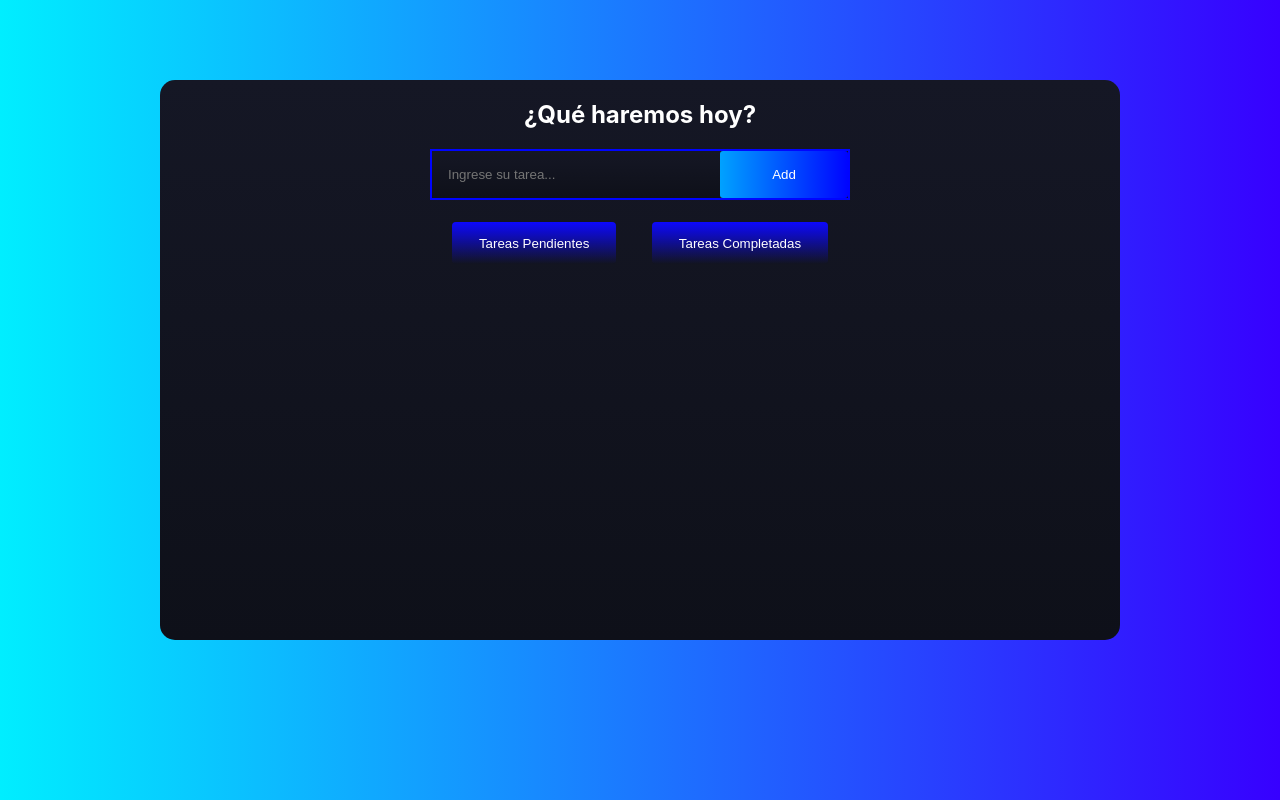
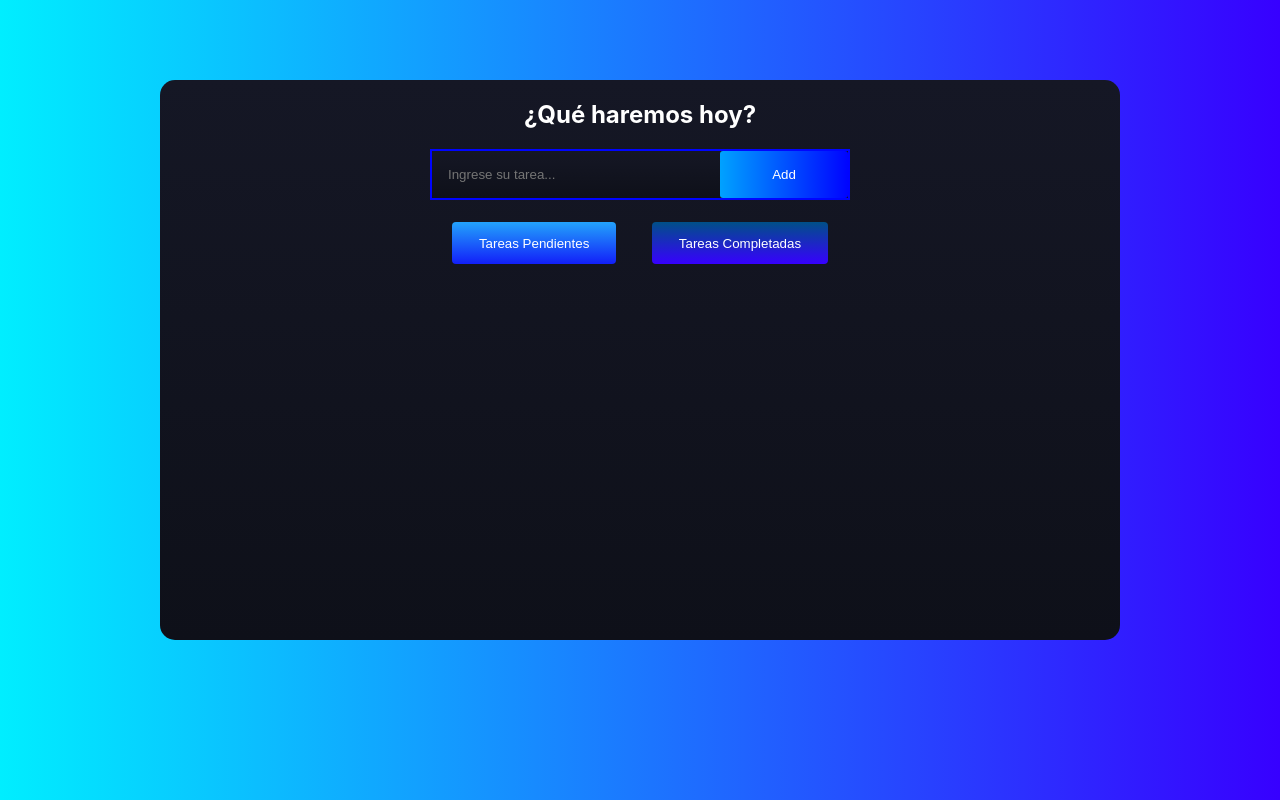
Before and after one commit to JeimarD/ToDoList, a React (Create React App) app: page / in a window 1280 px wide. Built offline with nearby package versions, Linux system fonts and the light colour scheme.

Commit message:
Agregado estilo entre diferentes secciones, añadidas las tareas al localStorage para que no se pierdan, terminada la aplicacion

```diff
--- a/public/index.html
+++ b/public/index.html
@@ -10,34 +10,13 @@
       content="Web site created using create-react-app"
     />
     <link rel="apple-touch-icon" href="%PUBLIC_URL%/logo192.png" />
-    <!--
-      manifest.json provides metadata used when your web app is installed on a
-      user's mobile device or desktop. See https://developers.google.com/web/fundamentals/web-app-manifest/
-    -->
+
     <link rel="manifest" href="%PUBLIC_URL%/manifest.json" />
-    <!--
-      Notice the use of %PUBLIC_URL% in the tags above.
-      It will be replaced with the URL of the `public` folder during the build.
-      Only files inside the `public` folder can be referenced from the HTML.
 
-      Unlike "/favicon.ico" or "favicon.ico", "%PUBLIC_URL%/favicon.ico" will
-      work correctly both with client-side routing and a non-root public URL.
-      Learn how to configure a non-root public URL by running `npm run build`.
-    -->
-    <title>React App</title>
+    <title>To Do List || JeimarDB</title>
   </head>
   <body>
     <noscript>You need to enable JavaScript to run this app.</noscript>
     <div id="root"></div>
-    <!--
-      This HTML file is a template.
-      If you open it directly in the browser, you will see an empty page.
-
-      You can add webfonts, meta tags, or analytics to this file.
-      The build step will place the bundled scripts into the <body> tag.
-
-      To begin the development, run `npm start` or `yarn start`.
-      To create a production bundle, use `npm run build` or `yarn build`.
-    -->
   </body>
 </html>
--- a/src/App.css
+++ b/src/App.css
@@ -31,6 +31,10 @@
   border-radius: 3px;
   padding: 1em;
   width: 8rem;
+}
+
+.container .addButton:hover {
+  cursor: pointer;
 }
 
 .container > input {
@@ -89,7 +93,7 @@
 }
 
 .toDoOptions > * {
-  background: linear-gradient(to bottom, #0d09ff, #23e50000);
+  background: linear-gradient(to bottom, #005087, rgb(55 0 255));
   outline: none;
   border: none;
   padding: 1em 2em 1em 2em;
@@ -100,3 +104,11 @@
 .toDoOptions > *:hover {
   cursor: pointer;
 }
+
+#tareasp-act {
+  background: linear-gradient(to bottom, #23a3fb, #121ff9);
+}
+
+#tareasc-act {
+  background: linear-gradient(to bottom, #23a3fb, #121ff9);
+}
--- a/src/components/ToDoContainer.jsx
+++ b/src/components/ToDoContainer.jsx
@@ -2,13 +2,14 @@ import React, { useRef, useState } from "react";
 import ToDoCompleted from "./ToDoCompleted";
 import ToDoTasks from "./ToDoTasks";
 import { v4 as uuidv4 } from "uuid";
+import useLocalStorage from "../hooks/useLocalStorage";
 
 const ToDoContainer = () => {
   const ref = useRef(null);
   const [isEditing, setIsEditing] = useState(false);
   const [tasks, setTasks] = useState("");
-  const [list, setList] = useState([]);
-  const [checked, setChecked] = useState([]);
+  const [list, setList] = useLocalStorage("list", []);
+  const [checked, setChecked] = useLocalStorage("checked", []);
   const [selectedTask, setSelectedTask] = useState("");
   const [section, setSection] = useState(true);
 
@@ -31,7 +32,6 @@ const ToDoContainer = () => {
   };
 
   const handleRemoveChecked = (taskDeleted) => {
-    console.log(taskDeleted);
     setChecked(checked.filter((el) => el.tarea !== taskDeleted));
   };
 
@@ -64,7 +64,6 @@ const ToDoContainer = () => {
   };
 
   const handleCheck = (el) => {
-    console.log(el);
     const newChecked = { tarea: el, id: uuidv4() };
     setChecked([...checked, newChecked]);
     setList(list.filter((task) => task.tarea !== el));
@@ -86,12 +85,25 @@ const ToDoContainer = () => {
         </button>
       </div>
       <div className="toDoOptions">
-        <button id="tareasp" onClick={handleSection}>
-          Tareas Pendientes
-        </button>
-        <button id="tareasc" onClick={handleSection}>
-          Tareas Completadas
-        </button>
+        {section ? (
+          <>
+            <button id="tareasp-act" onClick={handleSection}>
+              Tareas Pendientes
+            </button>
+            <button id="tareasc" onClick={handleSection}>
+              Tareas Completadas
+            </button>
+          </>
+        ) : (
+          <>
+            <button id="tareasp" onClick={handleSection}>
+              Tareas Pendientes
+            </button>
+            <button id="tareasc-act" onClick={handleSection}>
+              Tareas Completadas
+            </button>
+          </>
+        )}
       </div>
       {section ? (
         <ToDoTasks
--- /dev/null
+++ b/src/hooks/useLocalStorage.jsx
@@ -0,0 +1,23 @@
+import { useState } from "react";
+
+const useLocalStorage = (key, initialValue) => {
+  const [storedValue, setStoredValue] = useState(() => {
+    try {
+      const item = window.localStorage.getItem(key);
+      return item ? JSON.parse(item) : initialValue;
+    } catch (err) {
+      return initialValue;
+    }
+  });
+
+  const setValue = (value) => {
+    try {
+      setStoredValue(value);
+      window.localStorage.setItem(key, JSON.stringify(value));
+    } catch (err) {
+    }
+  };
+  return [storedValue, setValue];
+};
+
+export default useLocalStorage;
```
